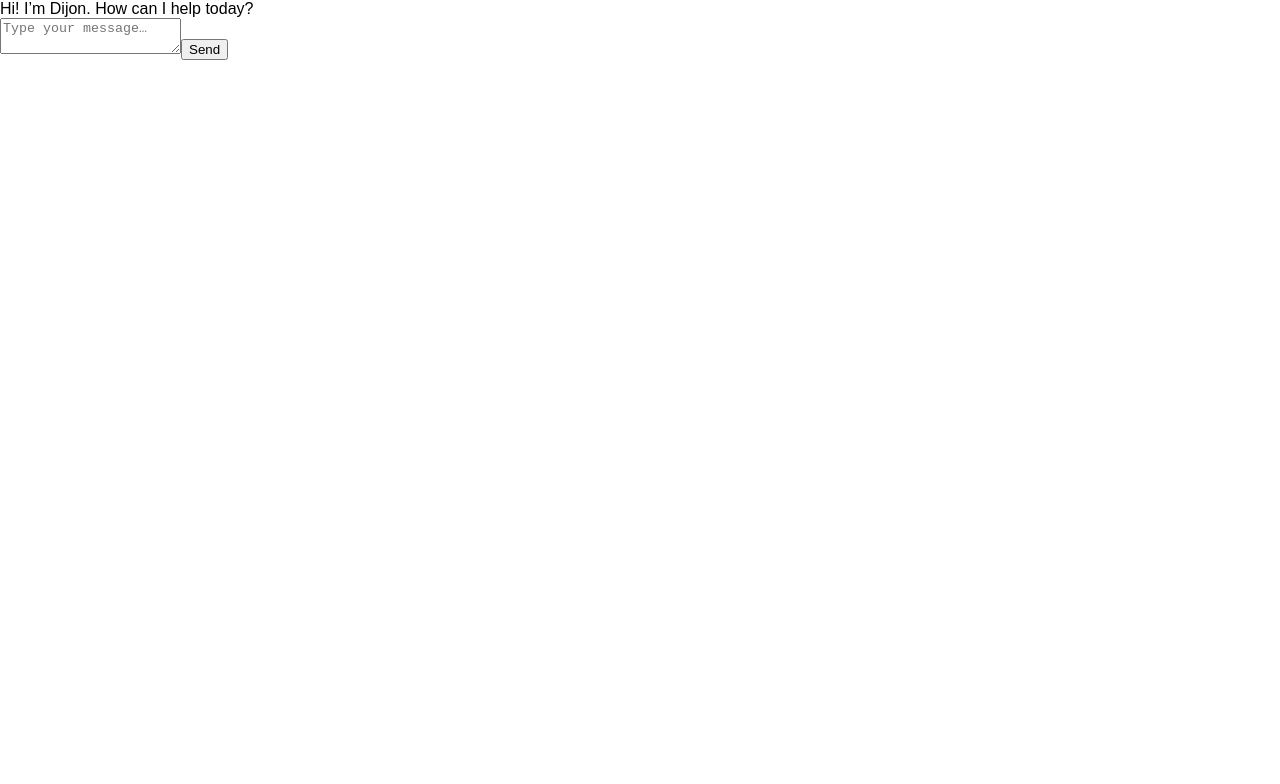
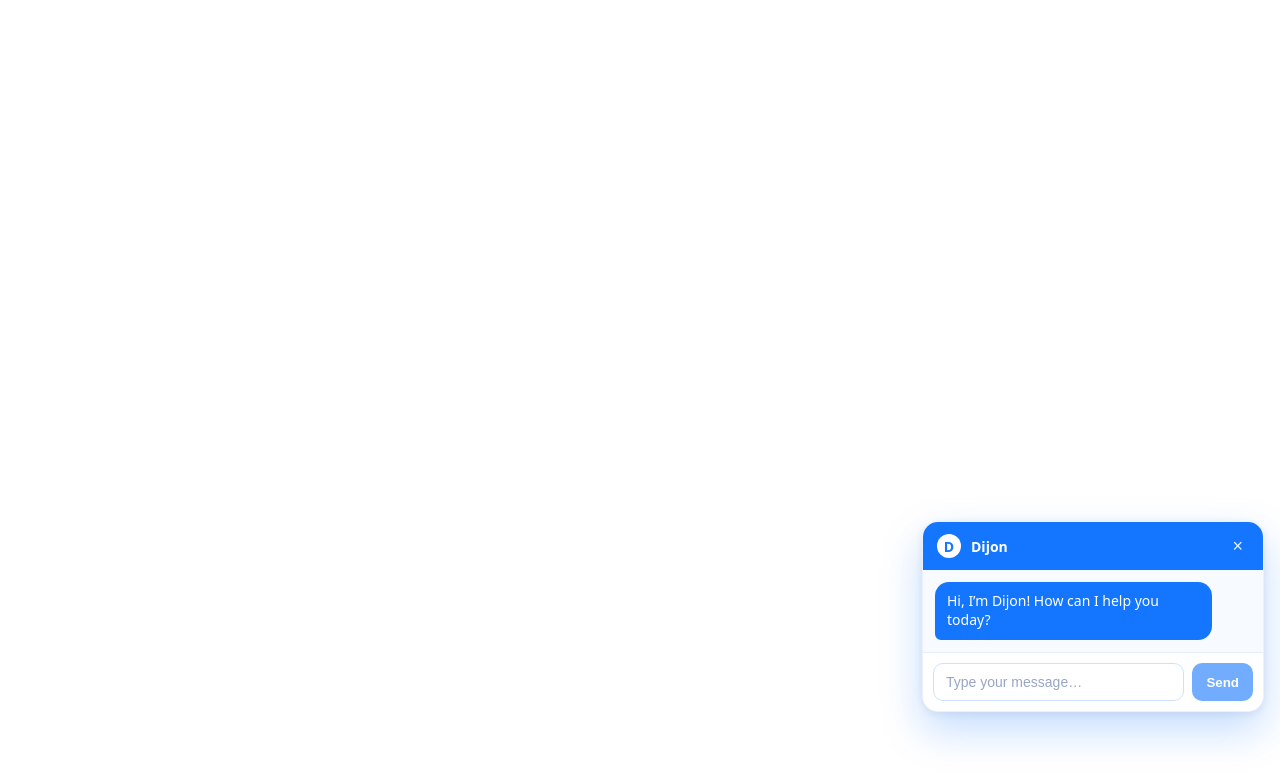
Before and after one commit to snowhorne/ai-support-bot, a React (Create React App) app in the folder client/: page / in a window 1280 px wide. Shown: the top 784 px of the page. Built offline with nearby package versions, Linux system fonts and the light colour scheme; no server answers; the HTML template or start-up script is replaced by a standard one.

Commit message:
UI: restore Dijon branded widget with self-contained styles

```diff
--- a/client/src/ChatWidget.jsx
+++ b/client/src/ChatWidget.jsx
@@ -1,186 +1,163 @@
-// client/src/ChatWidget.jsx
-import React, { useEffect, useRef, useState } from 'react';
-import { sendToDijon } from './lib/dijon';
+import React, { useEffect, useMemo, useRef, useState } from "react";
+import { sendToDijon } from "./lib/dijon";
+
+// Self-contained, namespaced CSS (no external stylesheet needed)
+const STYLES = `
+.dijon-widget { position: fixed; right: 16px; bottom: 16px; z-index: 9999; font-family: system-ui, -apple-system, Segoe UI, Roboto, Helvetica, Arial, sans-serif; }
+.dijon-button { width: 56px; height: 56px; border-radius: 50%; background:#1476ff; color:#fff; border:none; box-shadow: 0 8px 24px rgba(20,118,255,0.3); cursor:pointer; display:flex; align-items:center; justify-content:center; }
+.dijon-button:hover { filter: brightness(1.05); }
+.dijon-button:active { transform: translateY(1px); }
+
+.dijon-panel { position: absolute; right: 0; bottom: 72px; width: 340px; max-height: 70vh; display:flex; flex-direction:column; border-radius: 16px; background: #fff; box-shadow: 0 18px 40px rgba(20,118,255,0.25), 0 2px 10px rgba(0,0,0,0.08); overflow: hidden; border: 1px solid #eaf1ff; }
+.dijon-header { background:#1476ff; color:#fff; padding:12px 14px; display:flex; align-items:center; justify-content:space-between; }
+.dijon-title { font-weight:700; font-size:14px; display:flex; align-items:center; gap:10px; }
+.dijon-avatar { width:24px; height:24px; border-radius:50%; background:#fff; display:flex; align-items:center; justify-content:center; color:#1476ff; font-weight:800; }
+
+.dijon-close { background:transparent; border:none; color:#fff; font-size:18px; line-height:1; cursor:pointer; opacity:0.9; }
+.dijon-close:hover { opacity:1; }
+
+.dijon-body { padding:12px; overflow:auto; display:flex; flex-direction:column; gap:10px; background:#f7faff; }
+.dijon-msg { max-width: 80%; padding:10px 12px; border-radius: 14px; font-size: 14px; line-height: 1.35; }
+.dijon-msg.assistant { align-self:flex-start; background:#1476ff; color:#fff; border-bottom-left-radius: 6px; }
+.dijon-msg.user { align-self:flex-end; background:#e9eefc; color:#1b1f29; border-bottom-right-radius: 6px; }
+
+.dijon-typing { align-self:flex-start; display:flex; gap:6px; padding:8px 10px; background:#d6e5ff; color:#1b1f29; border-radius:12px; font-size:12px; }
+.dijon-typing .dot { width:6px; height:6px; border-radius:50%; background:#1476ff; opacity:.7; animation: dijon-blink 1.2s infinite ease-in-out; }
+.dijon-typing .dot:nth-child(2){ animation-delay: .2s; }
+.dijon-typing .dot:nth-child(3){ animation-delay: .4s; }
+@keyframes dijon-blink { 0%, 80%, 100% { transform: translateY(0); opacity:.3; } 40% { transform: translateY(-2px); opacity:1; } }
+
+.dijon-footer { border-top:1px solid #e6edff; background:#fff; padding:10px; display:flex; gap:8px; }
+.dijon-input { flex:1; padding:10px 12px; border-radius: 10px; border:1px solid #cfe0ff; outline:none; font-size:14px; }
+.dijon-input::placeholder { color:#98a6c3; }
+.dijon-send { background:#1476ff; color:#fff; border:none; border-radius:10px; padding:10px 14px; font-weight:600; cursor:pointer; }
+.dijon-send:disabled { opacity:0.6; cursor:not-allowed; }
+`;
+
+// Very small helper: stable per-browser userId
+const getOrCreateUserId = () => {
+  const KEY = "dijon_user_id";
+  let id = localStorage.getItem(KEY);
+  if (!id) {
+    id = "u_" + Math.random().toString(36).slice(2) + Date.now().toString(36);
+    localStorage.setItem(KEY, id);
+  }
+  return id;
+};
 
 export default function ChatWidget() {
+  const [open, setOpen] = useState(true);
+  const [busy, setBusy] = useState(false);
+  const [input, setInput] = useState("");
   const [messages, setMessages] = useState([
-    { role: 'assistant', content: 'Hi! I’m Dijon. How can I help today?' },
+    { role: "assistant", content: "Hi, I’m Dijon! How can I help you today?" },
   ]);
-  const [input, setInput] = useState('');
-  const [isTyping, setIsTyping] = useState(false);
-  const [cooldownUntil, setCooldownUntil] = useState(null); // epoch ms
-  const [placeholder, setPlaceholder] = useState('Type your message…');
+  const userId = useMemo(getOrCreateUserId, []);
+  const scrollRef = useRef(null);
 
-  const userIdRef = useRef(null);
-  if (!userIdRef.current) {
-    userIdRef.current = localStorage.getItem('dijon_user_id') || makeId();
-    localStorage.setItem('dijon_user_id', userIdRef.current);
+  // Auto-scroll to bottom on new messages
+  useEffect(() => {
+    if (scrollRef.current) {
+      scrollRef.current.scrollTop = scrollRef.current.scrollHeight;
     }
-  const userId = userIdRef.current;
+  }, [messages, busy]);
 
-  const onSend = async () => {
-    const trimmed = input.trim();
-    if (!trimmed) return;
-    if (cooldownUntil && Date.now() < cooldownUntil) return;
+  const send = async () => {
+    const text = input.trim();
+    if (!text || busy) return;
+    setInput("");
+    setMessages((m) => [...m, { role: "user", content: text }]);
+    setBusy(true);
 
-    // optimistic add
-    setMessages((m) => [...m, { role: 'user', content: trimmed }]);
-    setInput('');
-    setIsTyping(true);
-
-    const res = await sendToDijon({ userId, message: trimmed });
-    setIsTyping(false);
-
-    if (res.ok) {
-      setMessages((m) => [...m, { role: 'assistant', content: res.reply }]);
-      // Optionally reflect remaining tokens in placeholder
-      if (typeof res.meta?.remaining === 'number') {
-        setPlaceholder(
-          `Type your message… (${res.meta.remaining} left / 5 min)`
-        );
-      }
-      return;
-    }
-
-    // Friendly error UX
+    try {
+      const { reply, error, detail } = await sendToDijon(userId, text);
+      if (error) {
         setMessages((m) => [
           ...m,
-      {
-        role: 'assistant',
-        content: res.error || 'Something went wrong. Please try again.',
-      },
+          { role: "assistant", content: detail || "Hmm, I hit a snag. Please try again." },
         ]);
-
-    // If 429 with reset, enforce a local cooldown
-    if (res.meta?.status === 429) {
-      const resetSec = Number(res.meta.resetSeconds || 15); // fallback
-      const until = Date.now() + resetSec * 1000;
-      setCooldownUntil(until);
-      tickCooldown(until);
+      } else {
+        setMessages((m) => [...m, { role: "assistant", content: reply || "…" }]);
+      }
+    } catch (e) {
+      setMessages((m) => [
+        ...m,
+        { role: "assistant", content: "Network error. Please try again in a moment." },
+      ]);
+    } finally {
+      setBusy(false);
     }
   };
 
-  // simple cooldown ticker to update placeholder each second
-  const tickCooldown = (until) => {
-    const tick = () => {
-      const now = Date.now();
-      if (now >= until) {
-        setCooldownUntil(null);
-        setPlaceholder('Type your message…');
-        return;
-      }
-      const secs = Math.max(1, Math.ceil((until - now) / 1000));
-      setPlaceholder(`Cooling down… try again in ${secs}s`);
-      setTimeout(tick, 1000);
-    };
-    tick();
-  };
-
   const onKeyDown = (e) => {
-    if (e.key === 'Enter' && !e.shiftKey) {
+    if (e.key === "Enter" && !e.shiftKey) {
       e.preventDefault();
-      onSend();
+      send();
     }
   };
 
-  const disabled = !!(cooldownUntil && Date.now() < cooldownUntil);
-  const showTyping = isTyping && !disabled;
+  return (
+    <div className="dijon-widget">
+      {/* Inject styles once */}
+      <style>{STYLES}</style>
 
-  return (
-    <div className="w-full max-w-md mx-auto border rounded-2xl shadow p-4 bg-white">
-      <div className="h-80 overflow-y-auto space-y-3 mb-3 pr-1">
-        {messages.map((m, idx) => (
-          <Bubble key={idx} role={m.role} text={m.content} />
-        ))}
-        {showTyping && <TypingDots />}
+      {!open && (
+        <button
+          className="dijon-button"
+          aria-label="Open chat"
+          onClick={() => setOpen(true)}
+          title="Chat with Dijon"
+        >
+          💬
+        </button>
+      )}
+
+      {open && (
+        <div className="dijon-panel" role="dialog" aria-label="Dijon chat">
+          <div className="dijon-header">
+            <div className="dijon-title">
+              <span className="dijon-avatar">D</span> Dijon
+            </div>
+            <button
+              className="dijon-close"
+              aria-label="Close chat"
+              onClick={() => setOpen(false)}
+              title="Close"
+            >
+              ×
+            </button>
           </div>
 
-      <div className="flex gap-2">
-        <textarea
-          rows={2}
-          className="flex-1 border rounded-xl p-2 focus:outline-none"
-          placeholder={placeholder}
+          <div className="dijon-body" ref={scrollRef}>
+            {messages.map((m, i) => (
+              <div key={i} className={`dijon-msg ${m.role}`}>
+                {m.content}
+              </div>
+            ))}
+            {busy && (
+              <div className="dijon-typing" aria-live="polite">
+                <span className="dot" />
+                <span className="dot" />
+                <span className="dot" />
+              </div>
+            )}
+          </div>
+
+          <div className="dijon-footer">
+            <input
+              className="dijon-input"
+              placeholder="Type your message…"
               value={input}
               onChange={(e) => setInput(e.target.value)}
               onKeyDown={onKeyDown}
-          disabled={disabled}
+              disabled={busy}
             />
-        <button
-          className={`px-4 py-2 rounded-xl text-white ${
-            disabled ? 'bg-gray-400' : 'bg-black'
-          }`}
-          onClick={onSend}
-          disabled={disabled}
-          aria-disabled={disabled}
-          title={disabled ? 'Please wait a moment' : 'Send'}
-        >
+            <button className="dijon-send" onClick={send} disabled={busy || !input.trim()}>
               Send
             </button>
           </div>
-
-      {disabled && (
-        <p className="text-xs text-gray-500 mt-2">
-          You’ve hit the limit. A short cooldown helps keep things smooth for everyone.
-        </p>
+        </div>
       )}
     </div>
   );
 }
-
-function Bubble({ role, text }) {
-  const isUser = role === 'user';
-  return (
-    <div className={`flex ${isUser ? 'justify-end' : 'justify-start'}`}>
-      <div
-        className={`max-w-[85%] rounded-2xl px-3 py-2 text-sm whitespace-pre-wrap ${
-          isUser ? 'bg-black text-white' : 'bg-gray-100 text-gray-900'
-        }`}
-      >
-        {text}
-      </div>
-    </div>
-  );
-}
-
-function TypingDots() {
-  // simple CSS dots
-  return (
-    <div className="flex gap-1 items-center text-gray-500">
-      <span className="sr-only">Dijon is typing</span>
-      <Dot delay="0ms" />
-      <Dot delay="150ms" />
-      <Dot delay="300ms" />
-    </div>
-  );
-}
-
-function Dot({ delay }) {
-  const style = {
-    display: 'inline-block',
-    width: '8px',
-    height: '8px',
-    borderRadius: '50%',
-    background: '#9CA3AF',
-    animation: `dijon-bounce 1s infinite`,
-    animationDelay: delay,
-  };
-  return <span style={style} />;
-}
-
-// Tiny helper to generate a local user id
-function makeId() {
-  return 'u_' + Math.random().toString(36).slice(2, 10);
-}
-
-// Inject a tiny keyframes stylesheet for dots
-const styleTagId = 'dijon-typing-style';
-if (typeof document !== 'undefined' && !document.getElementById(styleTagId)) {
-  const style = document.createElement('style');
-  style.id = styleTagId;
-  style.textContent = `
-@keyframes dijon-bounce {
-  0%, 80%, 100% { transform: scale(0.6); opacity: 0.5; }
-  40% { transform: scale(1.0); opacity: 1; }
-}`;
-  document.head.appendChild(style);
-}
```
Lines whose indentation alone changed are shown as unchanged.
